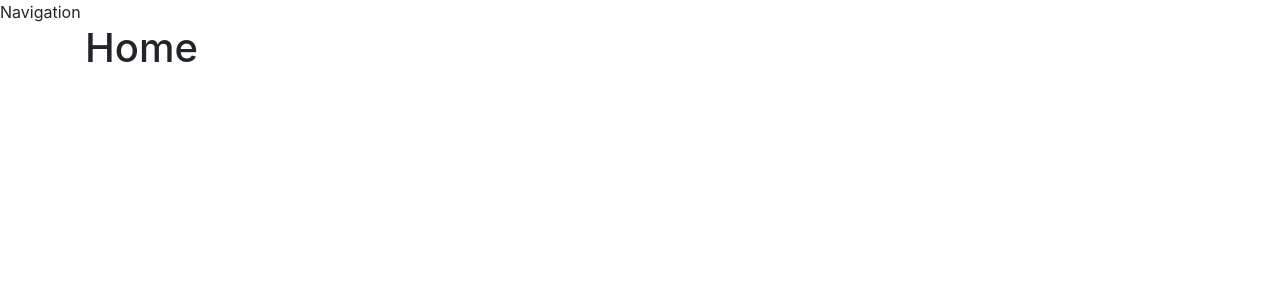
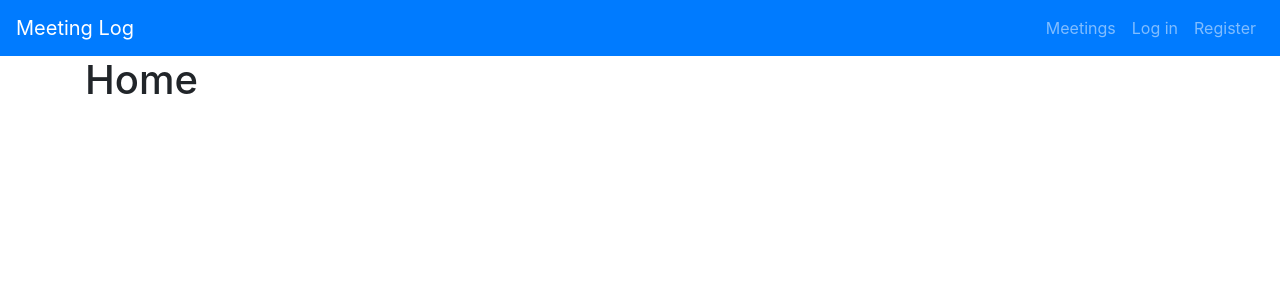
Before and after one commit to shihabus/vue-spas, a Vue app: page /#/ in a window 1280 px wide. Shown: the top 300 px of the page. Built offline with nearby package versions, Linux system fonts and the light colour scheme.

Commit message:
adding navbar style

```diff
--- a/src/components/Navigation.vue
+++ b/src/components/Navigation.vue
@@ -1,3 +1,20 @@
 <template>
-  <div>Navigation</div>
+  <div>
+    <nav class="navbar navbar-expand bg-primary navbar-dark">
+      <div class="container-fluid">
+        <router-link class="navbar-brand" to="/">Meeting Log</router-link>
+        <div class="navbar-nav ml-auto">
+          <router-link class="nav-item nav-link" to="/meetings"
+            >Meetings</router-link
+          >
+          <router-link class="nav-item nav-link" to="/login"
+            >Log in</router-link
+          >
+          <router-link class="nav-item nav-link" to="/register"
+            >Register</router-link
+          >
+        </div>
+      </div>
+    </nav>
+  </div>
 </template>
```
